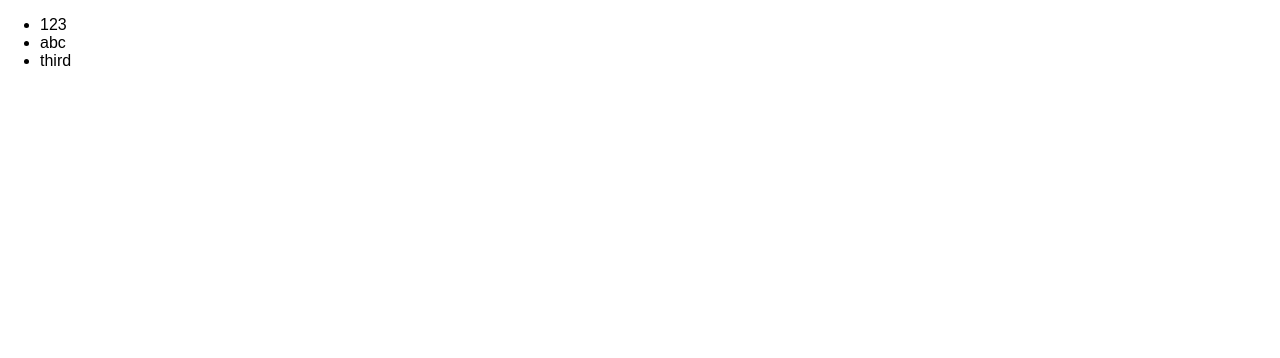
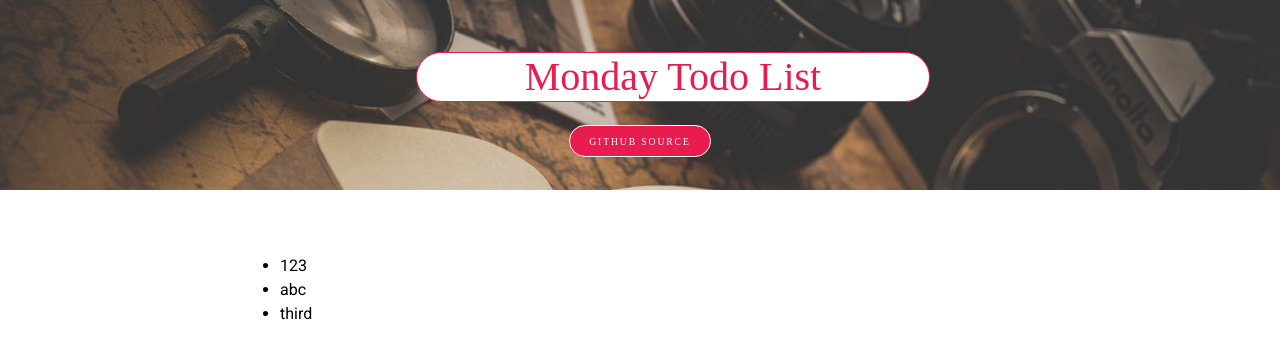
Before and after one commit to josephmudd/react-class-demo, a React (Create React App) app: page / in a window 1280 px wide. Shown: the top 358 px of the page. Built offline with nearby package versions, Linux system fonts and the light colour scheme.

Commit message:
Add some style
This adds some basic style to the site, mainly taken from https://jgthms.com/web-design-in-4-minutes/

```diff
--- a/public/index.html
+++ b/public/index.html
@@ -22,6 +22,13 @@
     <title>React App</title>
   </head>
   <body>
+    <header>
+      <h1>Monday Todo List</h1>
+      <p>
+        <a href="https://github.com/josephmudd/react-class-demo/">Github Source</a>
+      </p>
+    </header>
+    <main>
       <noscript>
         You need to enable JavaScript to run this app.
       </noscript>
@@ -36,5 +43,6 @@
         To begin the development, run `npm start` or `yarn start`.
         To create a production bundle, use `npm run build` or `yarn build`.
       -->
+    </main>
   </body>
 </html>
--- a/src/index.css
+++ b/src/index.css
@@ -1,5 +1,88 @@
+@import 'https://fonts.googleapis.com/css?family=Roboto:300,400,500';
+
 body {
-  margin: 0;
-  padding: 0;
-  font-family: sans-serif;
+  margin: 0px;
 }
+
+main {
+  margin: 0 auto;
+  max-width: 50em;
+  font-family: "Roboto", "Helvetica", "Arial", sans-serif;
+  line-height: 1.5;
+  padding: 3em 1em;
+}
+
+h2 {
+  margin-top: 1em;
+  padding-top: 1em;
+}
+
+h1,
+h2,
+strong {
+  color: #333;
+}
+
+code,
+pre {
+  background: #f5f7f9;
+  border-bottom: 1px solid #d8dee9;
+  color: #a7adba;
+}
+
+code {
+  padding: 2px 4px;
+  vertical-align: text-bottom;
+}
+
+pre {
+  padding: 1em;
+  border-left: 2px solid #69c;
+}
+
+a {
+  color: #e81c4f;
+}
+
+header {
+  background-color: #263d36;
+  background-image: url("header.jpg");
+  background-position: center top;
+  background-repeat: no-repeat;
+  background-size: cover;
+  line-height: 1.2;
+  padding: 2vw 2em;
+  text-align: center;
+  max-width: none;
+}
+
+header h1 {
+  text-align: center;
+  border: 1px solid #e81c4f;
+  border-radius: 290486px;
+  color: #e81c4f;
+  background-color: white;
+  font-size: 2.5em;
+  font-weight: 300;
+  margin-left: 30vw;
+  width: 40vw;
+}
+
+header a {
+  border: 1px solid white;
+  border-radius: 290486px;
+  color: white;
+  background-color: #e81c4f;
+  font-size: 0.6em;
+  letter-spacing: 0.2em;
+  padding: 1em 2em;
+  text-transform: uppercase;
+  text-decoration: none;
+  transition: none 200ms ease-out;
+  transition-property: color, background;
+}
+
+header a:hover {
+  background:  #e81c4f;
+  color: white;
+}
```
Also changed, not shown: src/header.jpg (added), 1 other file (tests, documents, lock files or other folders). Lines whose indentation alone changed are shown as unchanged.
